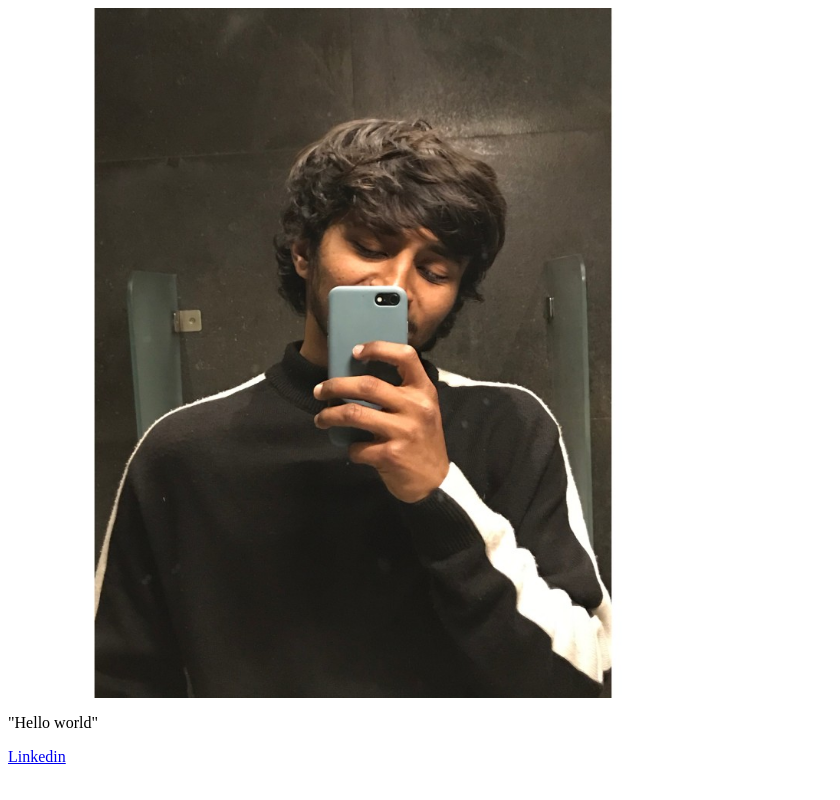
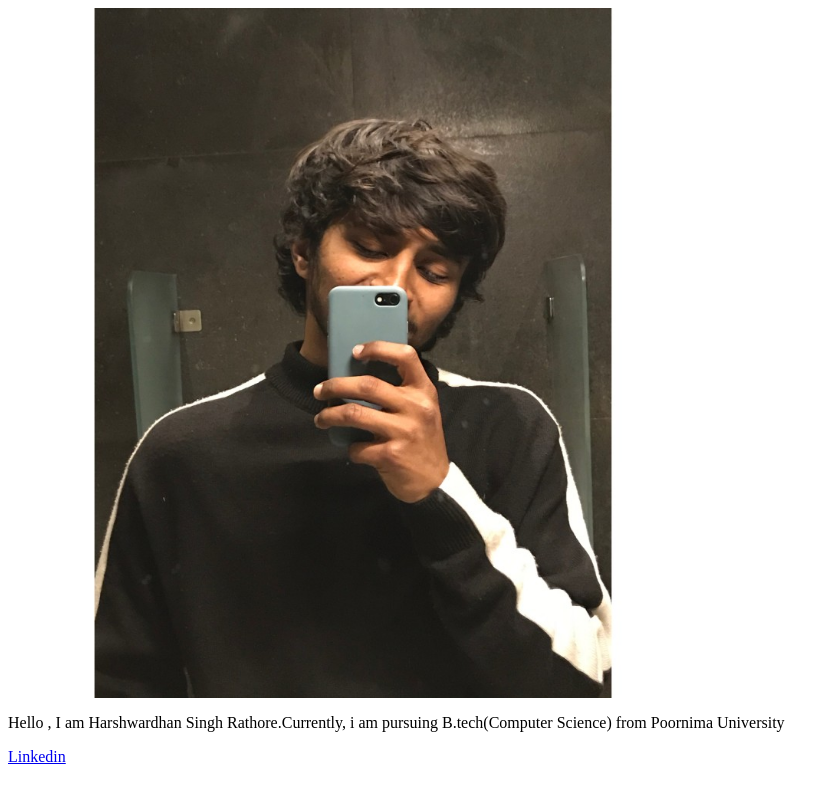
Before and after one commit to Harsh-pepe/Harsh-pepe.github.io, a plain HTML site: page index.html in a window 1280 px wide. Shown: the whole page, without its empty margins (0-840 px from the left). Drawn offline with Linux system fonts and the light colour scheme.

Commit message:
Update index.html

```diff
--- a/index.html
+++ b/index.html
@@ -1,5 +1,5 @@
 <html>
 <img src="index.png" alt="Harshwardhan Singh Rathore">
-<p>"Hello world"</p>
+<p>Hello , I am Harshwardhan Singh Rathore.Currently, i am pursuing B.tech(Computer Science) from Poornima University</P>
 <a href="https://www.linkedin.com/in/harshwardhan-singh-rathore-6345921a2">Linkedin</a>
 </html>
```
